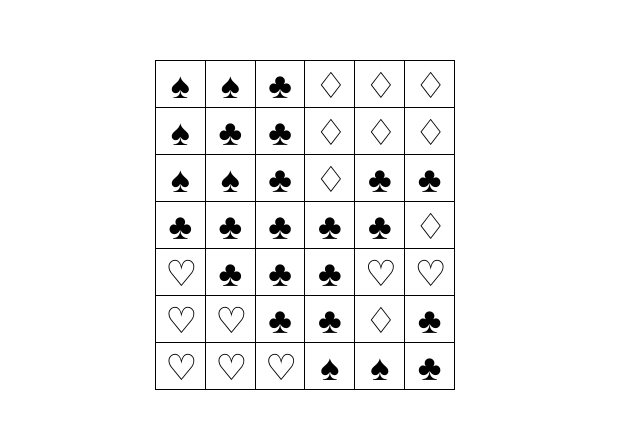
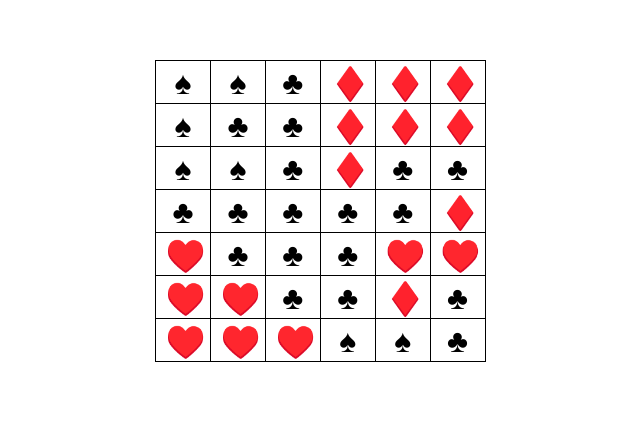
Before and after one commit to valyadum/crush_game, a plain HTML site: page index.html in a window 1280 px wide. Shown: the part 190-618 px from the top of the page, without its empty margins (335-975 px from the left). Drawn offline with Linux system fonts and the light colour scheme.

Commit message:
Deploying to gh-pages from @ valyadum/crush_game@dbb3798542e8082ea86c00c9a28821abe63edc10 🚀

```diff
--- a/assets/index-BT3nwwdP.css
+++ /dev/null
@@ -1 +0,0 @@
-h1,h2,h3,h4,h5,h6,p{margin:0}p:last-child{margin-bottom:0}ul{margin:0;padding:0;list-style:none}a{color:currentColor;text-decoration:none}button{cursor:pointer}img{display:block;max-width:100%;height:auto}:root{font-family:system-ui,-apple-system,BlinkMacSystemFont,Segoe UI,Roboto,Oxygen,Ubuntu,Cantarell,Open Sans,Helvetica Neue,sans-serif;font-size:16px;line-height:1.5;font-weight:400;color:#242424;background-color:#ffffffde;font-synthesis:none;text-rendering:optimizeLegibility;-webkit-font-smoothing:antialiased;-moz-osx-font-smoothing:grayscale;-webkit-text-size-adjust:100%}body{display:flex;flex-direction:column;min-width:100vw;min-height:100vh;margin:0}main{flex-grow:1;display:flex;align-items:center;justify-content:center}table{border-collapse:collapse;width:100%;height:100%}td{width:40px;height:40px;text-align:center;border:1px solid black;background-color:#fff;transform:color .3es}button{width:90%;height:90%;font-size:36px;background-color:#fff;border:none;cursor:pointer;transform:color .3es}button:hover{width:100%;height:100%;background-color:#d3d3d3}#game-container{width:300px;height:300px}
--- /dev/null
+++ b/assets/index-C5sxkiBi.css
@@ -0,0 +1 @@
+h1,h2,h3,h4,h5,h6,p{margin:0}p:last-child{margin-bottom:0}ul{margin:0;padding:0;list-style:none}a{color:currentColor;text-decoration:none}button{cursor:pointer}img{display:block;max-width:100%;height:auto}:root{font-family:system-ui,-apple-system,BlinkMacSystemFont,Segoe UI,Roboto,Oxygen,Ubuntu,Cantarell,Open Sans,Helvetica Neue,sans-serif;font-size:16px;line-height:1.5;font-weight:400;color:#242424;background-color:#ffffffde;font-synthesis:none;text-rendering:optimizeLegibility;-webkit-font-smoothing:antialiased;-moz-osx-font-smoothing:grayscale;-webkit-text-size-adjust:100%}body{display:flex;flex-direction:column;min-width:100vw;min-height:100vh;margin:0}main{flex-grow:1;display:flex;align-items:center;justify-content:center}table{border-collapse:collapse;width:100%;height:100%}td{width:40px;height:40px;text-align:center;border:1px solid black;background-color:#fff}button{width:90%;height:90%;font-size:32px;background-color:#fff;border:none;cursor:pointer;transform:color .3es}button:hover{width:100%;height:100%;background-color:#d3d3d3}#game-container{width:300px;height:300px}
--- a/index.html
+++ b/index.html
@@ -6,7 +6,7 @@
     <meta name="viewport" content="width=device-width, initial-scale=1.0" />
     <title>Vanilla App Template</title>
     <script type="module" crossorigin src="/crush_game/index.js"></script>
-    <link rel="stylesheet" crossorigin href="/crush_game/assets/index-BT3nwwdP.css">
+    <link rel="stylesheet" crossorigin href="/crush_game/assets/index-C5sxkiBi.css">
   </head>
   <body>
 
--- a/index.js
+++ b/index.js
@@ -1,3 +1,3 @@
-(function(){const t=document.createElement("link").relList;if(t&&t.supports&&t.supports("modulepreload"))return;for(const e of document.querySelectorAll('link[rel="modulepreload"]'))o(e);new MutationObserver(e=>{for(const r of e)if(r.type==="childList")for(const c of r.addedNodes)c.tagName==="LINK"&&c.rel==="modulepreload"&&o(c)}).observe(document,{childList:!0,subtree:!0});function n(e){const r={};return e.integrity&&(r.integrity=e.integrity),e.referrerPolicy&&(r.referrerPolicy=e.referrerPolicy),e.crossOrigin==="use-credentials"?r.credentials="include":e.crossOrigin==="anonymous"?r.credentials="omit":r.credentials="same-origin",r}function o(e){if(e.ep)return;e.ep=!0;const r=n(e);fetch(e.href,r)}})();const s=[["♠","♠","♣","♢","♢","♢"],["♠","♣","♣","♢","♢","♢"],["♠","♠","♣","♢","♣","♣"],["♣","♣","♣","♣","♣","♢"],["♡","♣","♣","♣","♡","♡"],["♡","♡","♣","♣","♢","♣"],["♡","♡","♡","♠","♠","♣"]];function p(i,t,n){console.log(`Clicked element: ${i} at row ${t+1}, col ${n+1}`),d(i,t,n,new Set),f(s)}function d(i,t,n,o){const e=`${t}-${n}`;if(t<0||t>=s.length||n<0||n>=s[0].length||s[t][n]!==i||o.has(e))return;o.add(e);//!не є помітним
+(function(){const t=document.createElement("link").relList;if(t&&t.supports&&t.supports("modulepreload"))return;for(const e of document.querySelectorAll('link[rel="modulepreload"]'))o(e);new MutationObserver(e=>{for(const r of e)if(r.type==="childList")for(const c of r.addedNodes)c.tagName==="LINK"&&c.rel==="modulepreload"&&o(c)}).observe(document,{childList:!0,subtree:!0});function n(e){const r={};return e.integrity&&(r.integrity=e.integrity),e.referrerPolicy&&(r.referrerPolicy=e.referrerPolicy),e.crossOrigin==="use-credentials"?r.credentials="include":e.crossOrigin==="anonymous"?r.credentials="omit":r.credentials="same-origin",r}function o(e){if(e.ep)return;e.ep=!0;const r=n(e);fetch(e.href,r)}})();const s=[["♠","♠","♣","♦️","♦️","♦️"],["♠","♣","♣","♦️","♦️","♦️"],["♠","♠","♣","♦️","♣","♣"],["♣","♣","♣","♣","♣","♦️"],["♥️","♣","♣","♣","♥️","♥️"],["♥️","♥️","♣","♣","♦️","♣"],["♥️","♥️","♥️","♠","♠","♣"]];function p(i,t,n){console.log(`Clicked element: ${i} at row ${t+1}, col ${n+1}`),d(i,t,n,new Set),f(s)}function d(i,t,n,o){const e=`${t}-${n}`;if(t<0||t>=s.length||n<0||n>=s[0].length||s[t][n]!==i||o.has(e))return;o.add(e);//!не є помітним
 s[t][n]="",d(i,t-1,n,o),d(i,t+1,n,o),d(i,t,n-1,o),d(i,t,n+1,o)}function f(i){const t=document.getElementById("game-container"),n=document.createElement("table");i.forEach((o,e)=>{const r=document.createElement("tr");o.forEach((c,l)=>{const u=document.createElement("td"),a=document.createElement("button");a.textContent=c,a.addEventListener("click",()=>p(c,e,l)),u.appendChild(a),r.appendChild(u)}),n.appendChild(r)}),t.innerHTML="",t.appendChild(n)}f(s);
 //# sourceMappingURL=index.js.map
```
Also changed, not shown: 1 other file.
